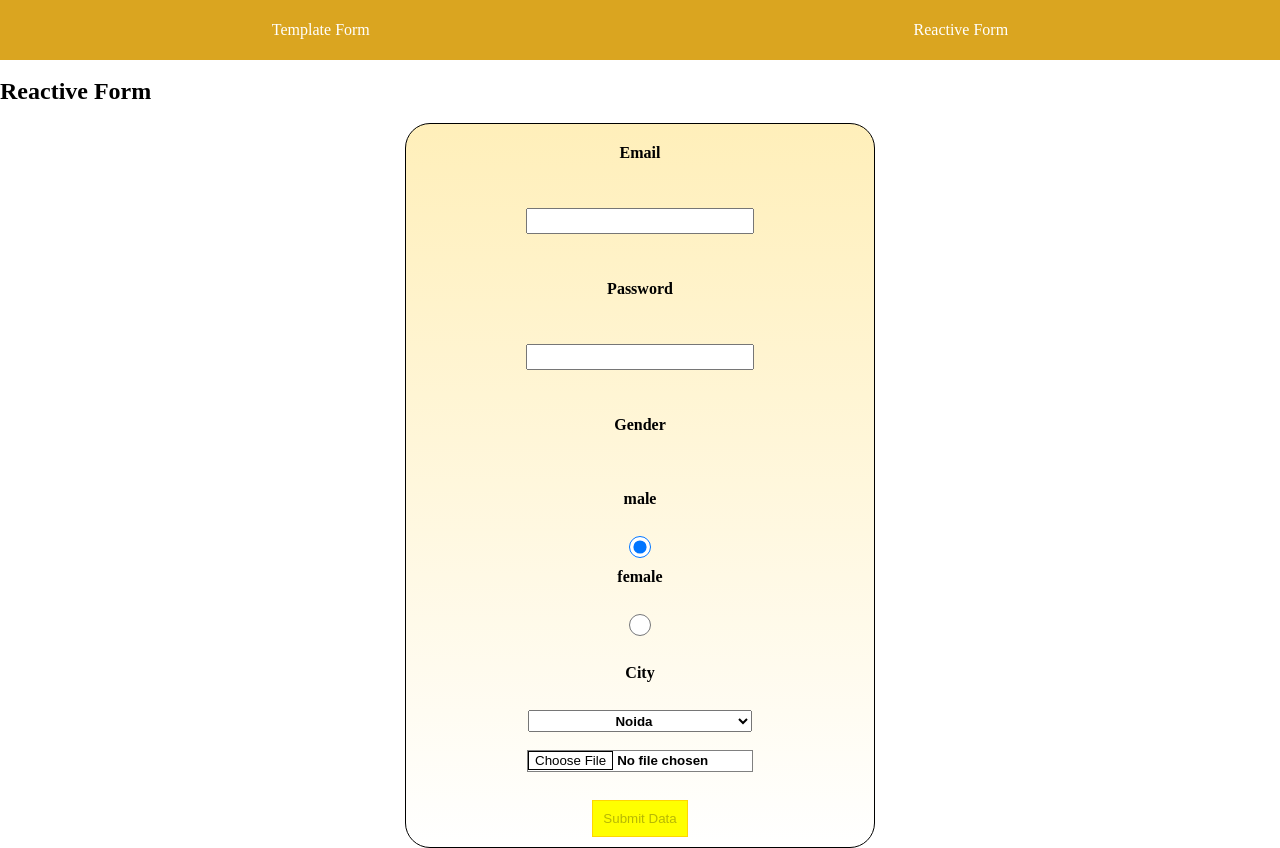
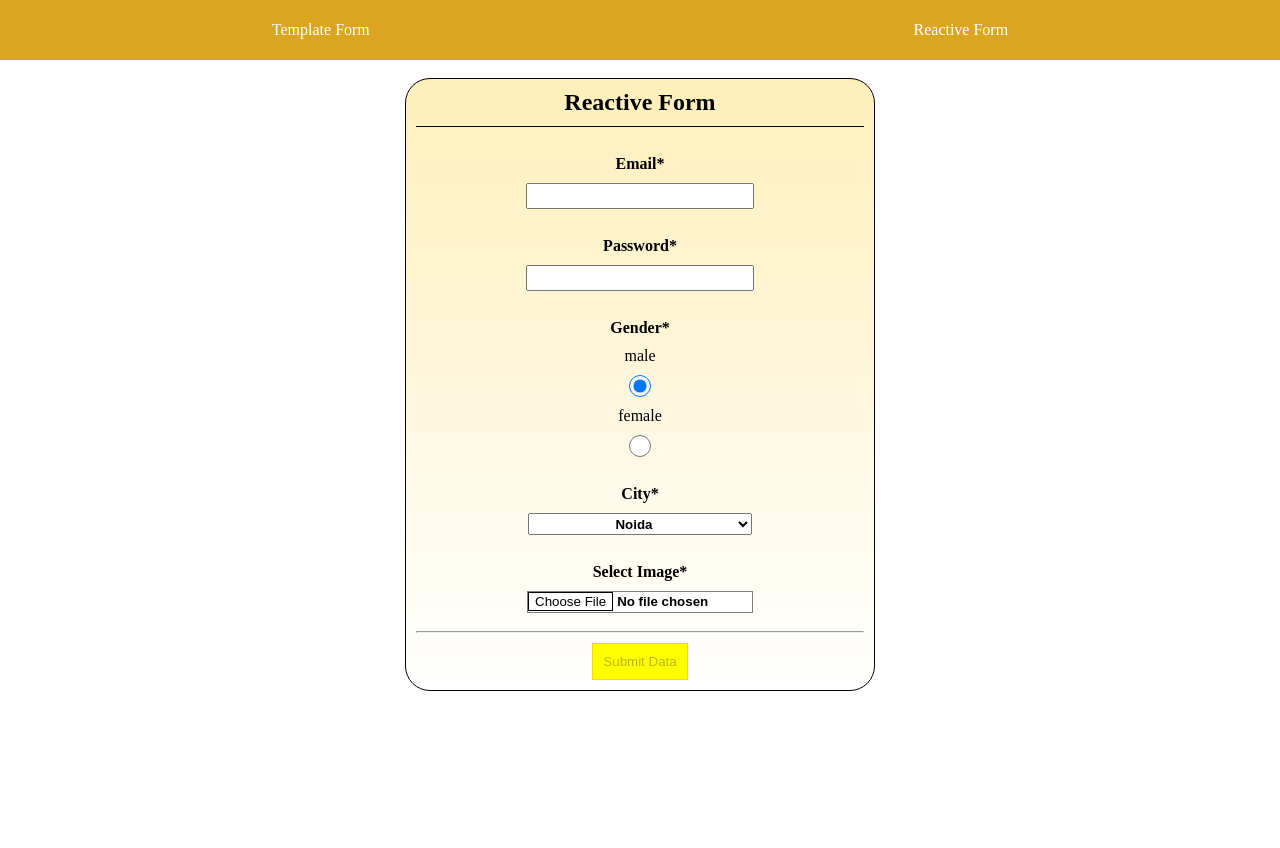
Before and after one commit to DarvShubhamS/angular_bootcamp, an Angular app: page /reactive-form in a window 1280 px wide. After the commit the page ends 800 px from the top, so only its background shows below. Built offline with nearby package versions, Linux system fonts and the light colour scheme.

Commit message:
made some changes

```diff
--- a/src/app/reactive-form/reactive-form.component.html
+++ b/src/app/reactive-form/reactive-form.component.html
@@ -1,31 +1,38 @@
 <br>
-<h2>Reactive Form</h2><br>
+
 <form [formGroup]="myForm" (ngSubmit)="onSubmit()" ngNativeValidate>
     <div id="frm_group">
-        <label for="email">Email</label><br><br>
-        <input type="email" name="email" formControlName="email"><br>
-        <span *ngIf="myForm.get('email').invalid && myForm.get('email').touched">Please Enter Valid Email</span><br><br>
+        <div id="main_form_header">
+            <h2>Reactive Form</h2>
+        </div>
+        <br>
+        <label for="email">Email*</label>
+        <input type="email" name="email" formControlName="email" id='inpt1'><br>
+        <span *ngIf="myForm.get('email').invalid && myForm.get('email').touched">Please Enter Valid Email</span><br>
 
-        <label for="password">Password</label><br><br>
-        <input type="password" name="password" formControlName="password"><br>
+        <label for="password">Password*</label>
+        <input type="password" name="password" formControlName="password" id='inpt2'><br>
         <span *ngIf="myForm.get('password').invalid && myForm.get('password').touched">Password Length should be of
-            minimum 8 , contain atleast one uppercase and lowercase letter</span><br><br>
+            minimum 8 , contain atleast one uppercase and lowercase letter</span><br>
 
-        <label>Gender</label><br><br>
+        <label>Gender*</label>
         <div *ngFor="let val of gender">
-            <label for="gender">{{val}}</label><br>
+            <label for="gender"><span id="radio_span">{{val}}</span></label>
             <input type="radio" name="gender" [value]="val" formControlName="gender">
         </div><br>
 
-        <label for="city">City</label><br>
+        <label for="city">City*</label>
         <select name="city" formControlName="city">
             <option value="delhi">Delhi</option>
             <option value="Noida">Noida</option>
             <option value="Gurugram">Gurugram</option>
         </select><br><br>
 
-        <input type="file" name="file_image" formControlName="file"><br><br>
+        <label>Select Image*</label>
+        <input type="file" name="file_image" formControlName="file"><br>
+        <span *ngIf="myForm.get('file').invalid && myForm.get('file').touched">Please Select A Image</span>
 
-    </div>
+    </div><br>
+    <hr>
     <button type="submit" [disabled]="myForm.invalid" id="sbmt_bttn">Submit Data</button>
 </form>
--- a/src/app/template-form/template-form.component.html
+++ b/src/app/template-form/template-form.component.html
@@ -1,35 +1,38 @@
 <br>
-<h2>Template Form</h2><br>
-
 <form (ngSubmit)="onSubmit(templateform)" #templateform="ngForm" ngNativeValidate>
     <div id="frm_group" ngModelGroup="frm_group">
+        <div id="main_form_header">
+            <h2>Template Form</h2>
+        </div>
+        <br>
+        <label for="email">Email*</label>
+        <input type="email" name="email" ngModel required pattern="^[a-zA-Z0-9+_.-]+@[a-zA-Z0-9.-]+$" #email='ngModel'
+            id='inpt1'><br>
+        <span *ngIf="email.invalid && email.touched">Please Enter Valid Email</span><br>
 
-        <label for="email">Email</label><br><br>
-        <input type="email" name="email" ngModel required pattern="^[a-zA-Z0-9+_.-]+@[a-zA-Z0-9.-]+$"
-            #email='ngModel'><br>
-        <span *ngIf="email.invalid && email.touched">Please Enter Valid Email</span><br><br>
+        <label for="password">Password*</label>
+        <input type="password" name="password" ngModel required #pass='ngModel'
+            pattern="(?=.*\d)(?=.*[a-z])(?=.*[A-Z]).{8,}" id='inpt2'><br>
+        <span *ngIf="pass.invalid && pass.touched">Password Length should be of
+            minimum 8 , contain atleast one uppercase and lowercase letter</span><br>
 
-        <label for="password">Password</label><br><br>
-        <input type="password" name="password" ngModel required #pass='ngModel'
-            pattern="(?=.*\d)(?=.*[a-z])(?=.*[A-Z]).{8,}"><br>
-        <span *ngIf="pass.invalid && pass.touched">Password Length should be of
-            minimum 8 , contain atleast one uppercase and lowercase letter</span><br><br>
-
-        <label>Gender</label><br><br>
+        <label>Gender*</label>
         <div *ngFor="let val of gender">
-            <label for="gender">{{val}}</label><br>
+            <label for="gender"><span id="radio_span">{{val}}</span> </label>
             <input type="radio" name="gender" [value]="val" ngModel required>
         </div><br>
 
-        <label for="city">City</label><br>
+        <label for="city">City*</label>
         <select name="city" [ngModel]='default_city' required>
             <option value="delhi">Delhi</option>
             <option value="Noida">Noida</option>
             <option value="Gurugram">Gurugram</option>
         </select><br><br>
 
-        <input type="file" name="file_image" ngModel required><br><br>
-
-    </div>
+        <label>Select Image*</label>
+        <input type="file" name="file_image" ngModel required #img='ngModel'><br>
+        <span *ngIf="img.invalid && img.touched">Please Select An Image</span>
+    </div><br>
+    <hr>
     <button type="submit" [disabled]="!templateform.valid" id="sbmt_bttn">Submit Data</button>
 </form>
```
